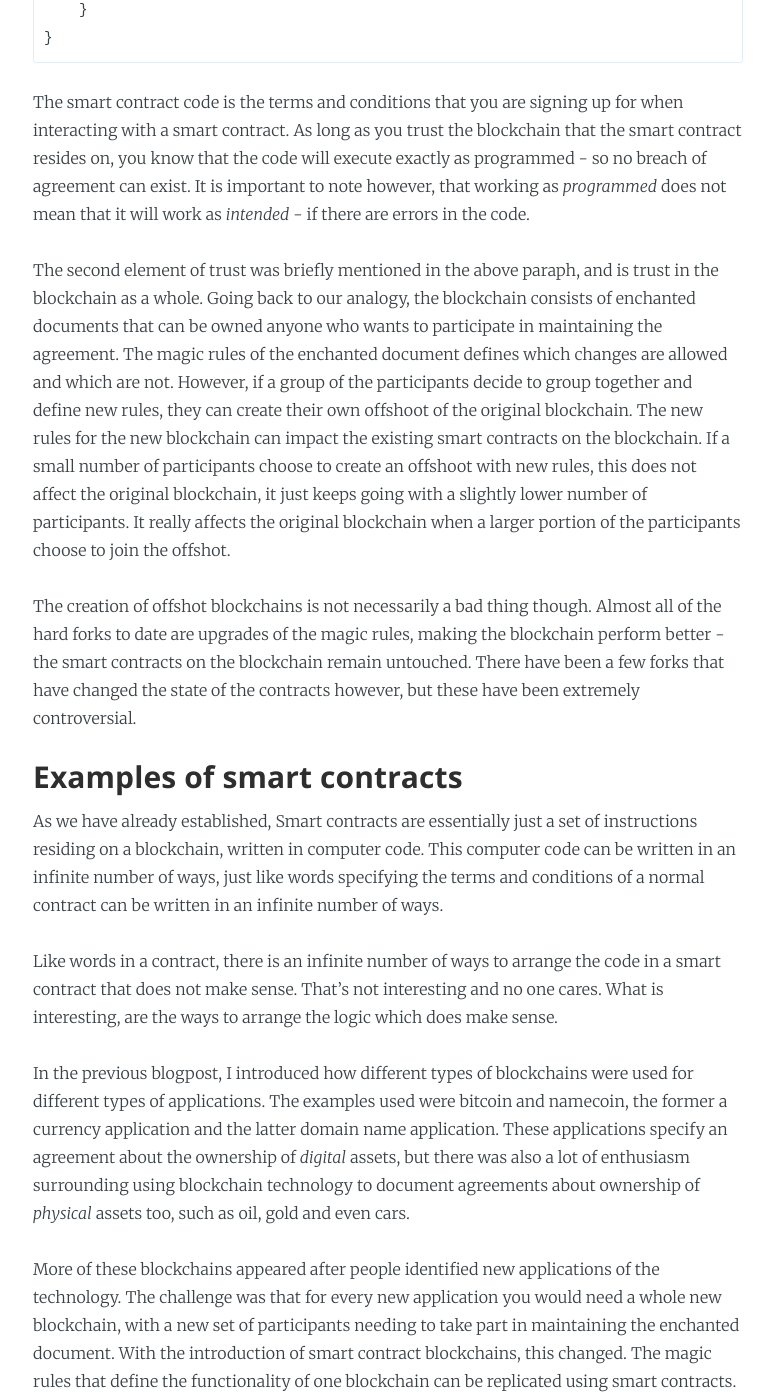
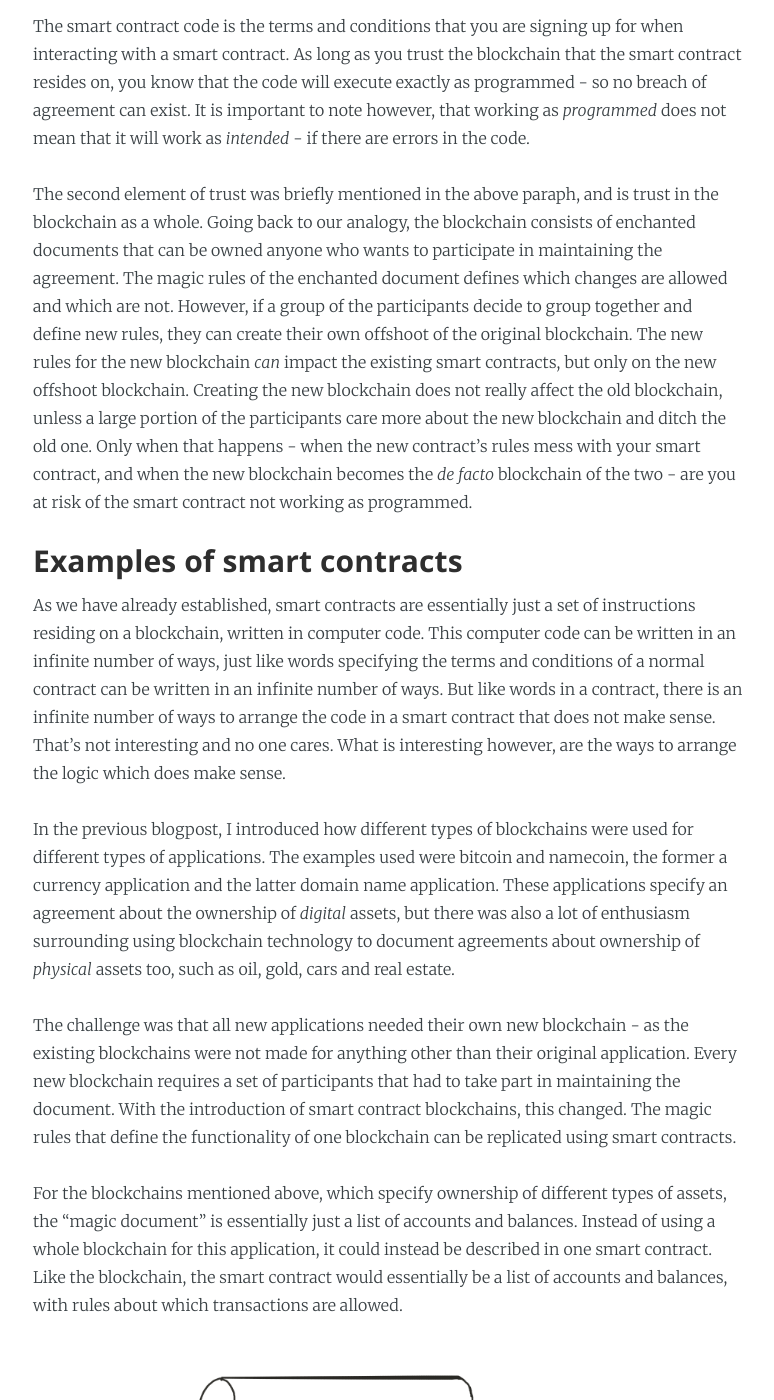
Before and after one commit to wrode/Blog, a Jekyll site: the page built from _posts/2016-08-19-Smart contracts.md, in a window 1280 px wide and 1400 px high, scrolled down 6913 px. Shown: the whole window, without its empty margins (252-1026 px from the left). Built offline with Jekyll 4.4.1, drawn with Linux system fonts in a browser that asks for light colours; comment, search, counter and statistics services are not loaded; some of the changed text lies outside the part shown.

Commit message:
update to smart contracts post

```diff
--- a/_posts/2016-08-19-Smart contracts.md
+++ b/_posts/2016-08-19-Smart contracts.md
@@ -109,48 +109,42 @@ function payOut(address _recipient, uint _amount) returns (bool) {
 
 The smart contract code is the terms and conditions that you are signing up for when interacting with a smart contract. As long as you trust the blockchain that the smart contract resides on, you know that the code will execute exactly as programmed - so no breach of agreement can exist. It is important to note however, that working as *programmed* does not mean that it will work as *intended* - if there are errors in the code.
 
-The second element of trust was briefly mentioned in the above paraph, and is trust in the blockchain as a whole. Going back to our analogy, the blockchain consists of enchanted documents that can be owned anyone who wants to participate in maintaining the agreement. The magic rules of the enchanted document defines which changes are allowed and which are not. However, if a group of the participants decide to group together and define new rules, they can create their own offshoot of the original blockchain. The new rules for the new blockchain can impact the existing smart contracts on the blockchain. If a small number of participants choose to create an offshoot with new rules, this does not affect the original blockchain, it just keeps going with a slightly lower number of participants. It really affects the original blockchain when a larger portion of the participants choose to join the offshot.
+The second element of trust was briefly mentioned in the above paraph, and is trust in the blockchain as a whole. Going back to our analogy, the blockchain consists of enchanted documents that can be owned anyone who wants to participate in maintaining the agreement. The magic rules of the enchanted document defines which changes are allowed and which are not. However, if a group of the participants decide to group together and define new rules, they can create their own offshoot of the original blockchain. The new rules for the new blockchain *can* impact the existing smart contracts, but only on the new offshoot blockchain. Creating the new blockchain does not really affect the old blockchain, unless a large portion of the participants care more about the new blockchain and ditch the old one. Only when that happens - when the new contract's rules mess with your smart contract, and when the new blockchain becomes the *de facto* blockchain of the two - are you at risk of the smart contract not working as programmed.
 
-The creation of offshot blockchains is not necessarily a bad thing though. Almost all of the hard forks to date are upgrades of the magic rules, making the blockchain perform better - the smart contracts on the blockchain remain untouched. There have been a few forks that have changed the state of the contracts however, but these have been extremely controversial.
-
+<!-- The creation of offshot blockchains is not necessarily a bad thing though. Almost all of the hard forks to date are upgrades of the magic rules, making the blockchain perform better - the smart contracts on the blockchain remain untouched. There have been a few forks that have changed the state of the contracts however, but these have been extremely controversial. -->
 <!-- Therefore, you can trsut the blockchain. It is mostly the smart contract that you have to understand. -->
-
 
 ### Examples of smart contracts
 
-As we have already established, Smart contracts are essentially just a set of instructions residing on a blockchain, written in computer code. This computer code can be written in an infinite number of ways, just like words specifying the terms and conditions of a normal contract can be written in an infinite number of ways.
+As we have already established, smart contracts are essentially just a set of instructions residing on a blockchain, written in computer code. This computer code can be written in an infinite number of ways, just like words specifying the terms and conditions of a normal contract can be written in an infinite number of ways. But like words in a contract, there is an infinite number of ways to arrange the code in a smart contract that does not make sense. That's not interesting and no one cares. What is interesting however, are the ways to arrange the logic which does make sense.
 
 <!--If we want (and dont have anything better to do), we could arrange the logic in a way that creates a smart contract that gives compliments. We might want to make it a little stingy however, and only give compliments to the people that send it money. The more money the contract recieves, the better the compliment it could give.-->
-Like words in a contract, there is an infinite number of ways to arrange the code in a smart contract that does not make sense. That's not interesting and no one cares. What is interesting, are the ways to arrange the logic which does make sense.
 
-In the previous blogpost, I introduced how different types of blockchains were used for different types of applications. The examples used were bitcoin and namecoin, the former a currency application and the latter domain name application. These applications specify an agreement about the ownership of *digital* assets, but there was also a lot of enthusiasm surrounding using blockchain technology to document agreements about ownership of *physical* assets too, such as oil, gold and even cars.
+In the previous blogpost, I introduced how different types of blockchains were used for different types of applications. The examples used were bitcoin and namecoin, the former a currency application and the latter domain name application. These applications specify an agreement about the ownership of *digital* assets, but there was also a lot of enthusiasm surrounding using blockchain technology to document agreements about ownership of *physical* assets too, such as oil, gold, cars and real estate.
 
-More of these blockchains appeared after people identified new applications of the technology. The challenge was that for every new application you would need a whole new blockchain, with a new set of participants needing to take  part in maintaining the enchanted document. With the introduction of smart contract blockchains, this changed. The magic rules that define the functionality of one blockchain can be replicated using smart contracts. This means that instead of building a new blockchain for every type of application, you could add this functionality to one blockchain by using smart contracts. You essentially have many blockchains on the same blockchain.
+The challenge was that all new applications needed their own new blockchain - as the existing blockchains were not made for anything other than their original application. Every new blockchain requires a set of participants that had to take part in maintaining the document. With the introduction of smart contract blockchains, this changed. The magic rules that define the functionality of one blockchain can be replicated using smart contracts.
+
+For the blockchains mentioned above, which specify ownership of different types of assets, the "magic document" is essentially just a list of accounts and balances. Instead of using a whole blockchain for this application, it could instead be described in one smart contract. Like the blockchain, the smart contract would essentially be a list of accounts and balances, with rules about which transactions are allowed.
 
 ![Blockchainception]({{ site.url }}/assets/images/Blockchainception.png)
 
-You create a smart contract that itself contains a list of accounts and balances of whatever ownership you want to track. In the same ways as a blockchain, the smart contract would lay out the rules for the transactions. This is just one way in which you could arrange the logic, but it does not need to stop there. More logic could be included. The applications talked about above are just the state of ownership of dumb assets.
+This means that instead of building a new blockchain for every type of application, it is possible to add several types of applications to **one** blockchain by using smart contracts. You essentially have many blockchains on the same blockchain.
+
+![godeeper]({{ site.url }}/assets/images/godeeper.jpg){:style="width:60%; margin: 0 20%"}
+
+As we now know, specifying and managing ownership is one way which you could arrange the logic of a smart contract. But it does not need to stop there. More logic could be included. If you specify the ownership in a company through a smart contract - essentially making shares of that company, you could also include instructions about how to pay out dividens through the contract. Any dividens that the company has could be paid to the contract, and the contract's logic would distribute this money amongst the shareholders. In addition, you might want to add the right to vote to the smart contracts logic, giving each person a vote represented by their ownership, which is described in the smart contract.
+
+This is brings the second use-case of smart contracts: Financial instruments. Securities such as stocks, bonds and derivatives can all be created as smart contracts.
+
+- how do we go from here
+-
+
 
 The new blockchain applications were used to handle ownership, more sophisticated blockchains were created to handle data storage, and even computing.
-
-![godeeper]({{ site.url }}/assets/images/godeeper.jpg)
-
-Transition: its not just intangible assets. Land and other legal ficitons can exist.
-
-
-But ledgers are just one way to arrange the logic of smart contracts.
-
-
-Shares, loans
 
 Below we present some examples of things at least some people think could be useful applications of smart contracts:
 
 
-Financial instruments are one of the most
-- Financial instruments
-    + Stocks
-    + Bonds
-    + Options
 
 
 
```
Also changed, not shown: other parts of _posts/2016-08-19-Smart contracts.md (+2 -2 lines), assets/images/RobotOverlords.png.
